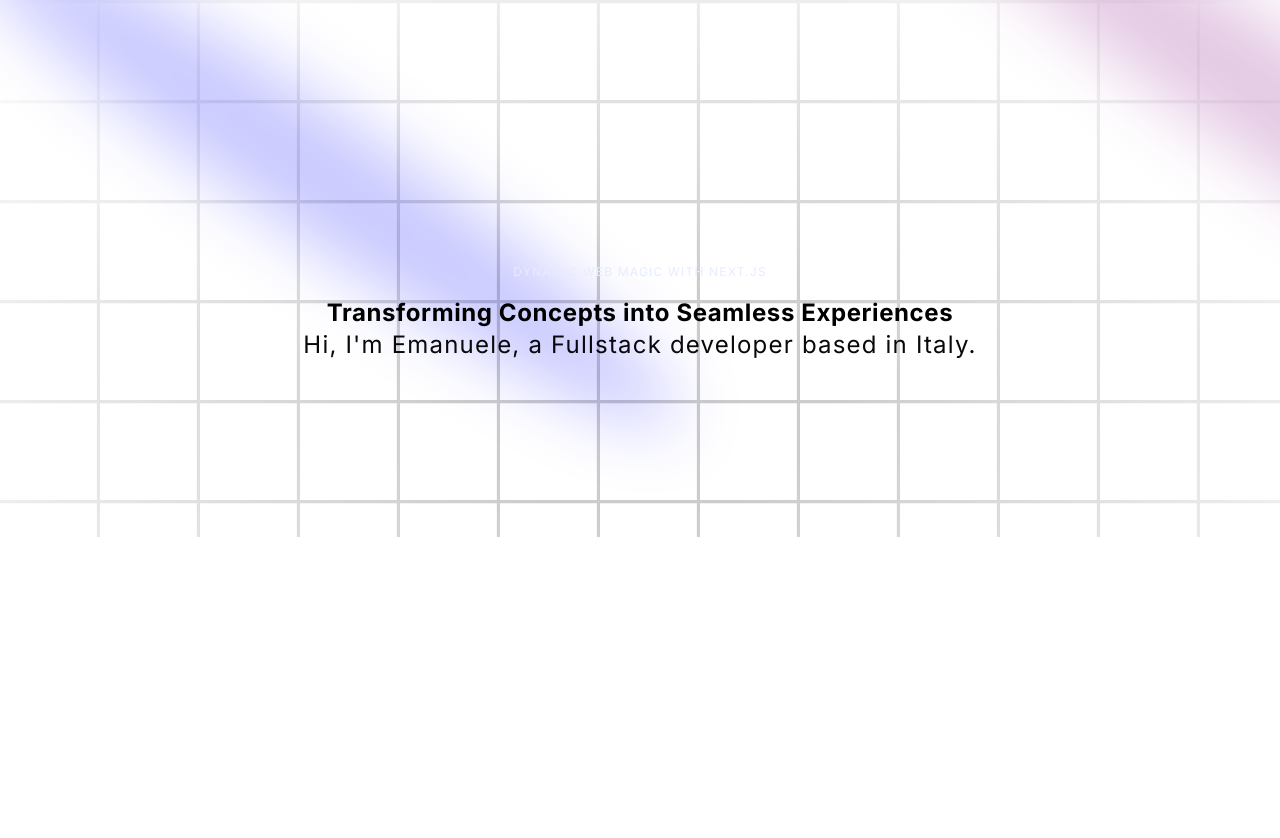
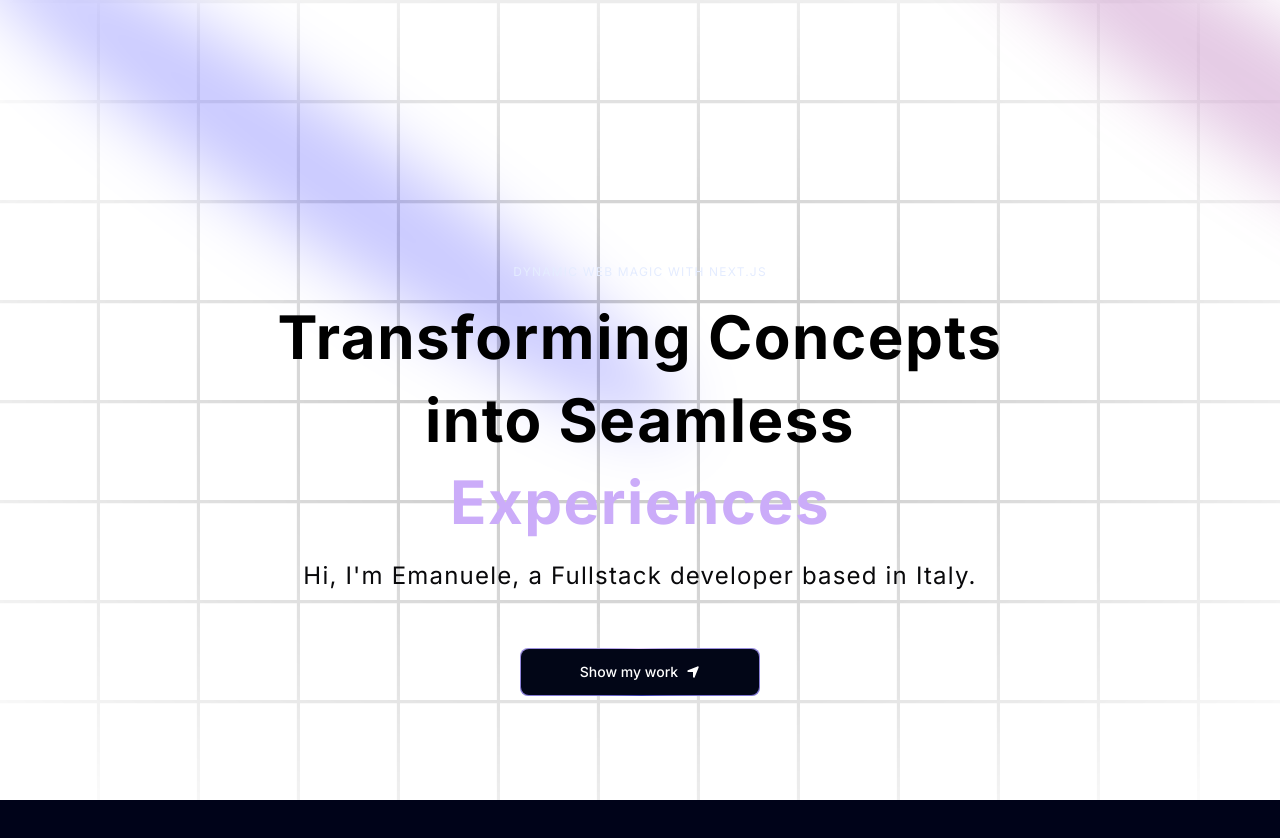
Before and after one commit to Simulaemanuele/portfolio, a Next.js app: page / in a window 1280 px wide. Shown: the top 838 px of the page. Before the commit the page ends 800 px from the top, so only its background shows below. Built offline with nearby package versions, Linux system fonts and the light colour scheme.

Commit message:
feat: created and implemented MagicButton.tsx in Hero section, updated TextGenerateEffect.tsx custom component and installed react-icons package. Hero section completed!

```diff
--- a/components/Hero.tsx
+++ b/components/Hero.tsx
@@ -1,6 +1,8 @@
 import React from "react";
 import { Spotlight } from "./ui/Spotlight";
 import { TextGenerateEffect } from "./ui/TextGenerateEffect";
+import MagicButton from "./ui/MagicButton";
+import { FaLocationArrow } from "react-icons/fa6";
 
 const Hero = () => {
   return (
@@ -30,6 +32,14 @@
           <p className="text-center md:tracking-wider mb-4 text-sm md:text-lg lg:text-2xl">
             Hi, I&apos;m Emanuele, a Fullstack developer based in Italy.
           </p>
+
+          <a href="#about">
+            <MagicButton
+              title="Show my work"
+              icon={<FaLocationArrow />}
+              position="right"
+            />
+          </a>
         </div>
       </div>
     </div>
--- /dev/null
+++ b/components/ui/MagicButton.tsx
@@ -0,0 +1,30 @@
+import React from "react";
+
+const MagicButton = ({
+  title,
+  icon,
+  position,
+  handleClick,
+  otherClasses,
+}: {
+  title: string;
+  icon: React.ReactNode;
+  position: string;
+  handleClick?: () => void;
+  otherClasses?: string;
+}) => {
+  return (
+    <button className="relative inline-flex h-12 overflow-hidden rounded-lg p-[1px] focus:outline-none md:w-60 md:mt-10">
+      <span className="absolute inset-[-1000%] animate-[spin_2s_linear_infinite] bg-[conic-gradient(from_90deg_at_50%_50%,#E2CBFF_0%,#393BB2_50%,#E2CBFF_100%)]" />
+      <span
+        className={`inline-flex h-full w-full cursor-pointer items-center justify-center rounded-lg bg-slate-950 px-7 text-sm font-medium text-white backdrop-blur-3xl gap-2 ${otherClasses}`}
+      >
+        {position === "left" && icon}
+        {title}
+        {position === "right" && icon}
+      </span>
+    </button>
+  );
+};
+
+export default MagicButton;
--- a/components/ui/TextGenerateEffect.tsx
+++ b/components/ui/TextGenerateEffect.tsx
@@ -37,7 +37,9 @@
           return (
             <motion.span
               key={word + idx}
-              className="dark:text-white text-black opacity-0"
+              className={`${
+                idx > 3 ? "text-purple" : "dark:text-white text-black"
+              } opacity-0`}
               style={{
                 filter: filter ? "blur(10px)" : "none",
               }}
@@ -52,8 +54,8 @@
 
   return (
     <div className={cn("font-bold", className)}>
-      <div className="mt-4">
-        <div className=" dark:text-white text-black text-2xl leading-snug tracking-wide">
+      <div className="my-4">
+        <div className=" dark:text-white text-black leading-snug tracking-wide">
           {renderWords()}
         </div>
       </div>
--- a/package.json
+++ b/package.json
@@ -21,6 +21,7 @@
     "portfolio": "file:",
     "react": "^18",
     "react-dom": "^18",
+    "react-icons": "^5.3.0",
     "tailwind-merge": "^2.5.2",
     "tailwindcss-animate": "^1.0.7"
   },
```
Also changed, not shown: 1 other file (tests, documents, lock files or other folders).
